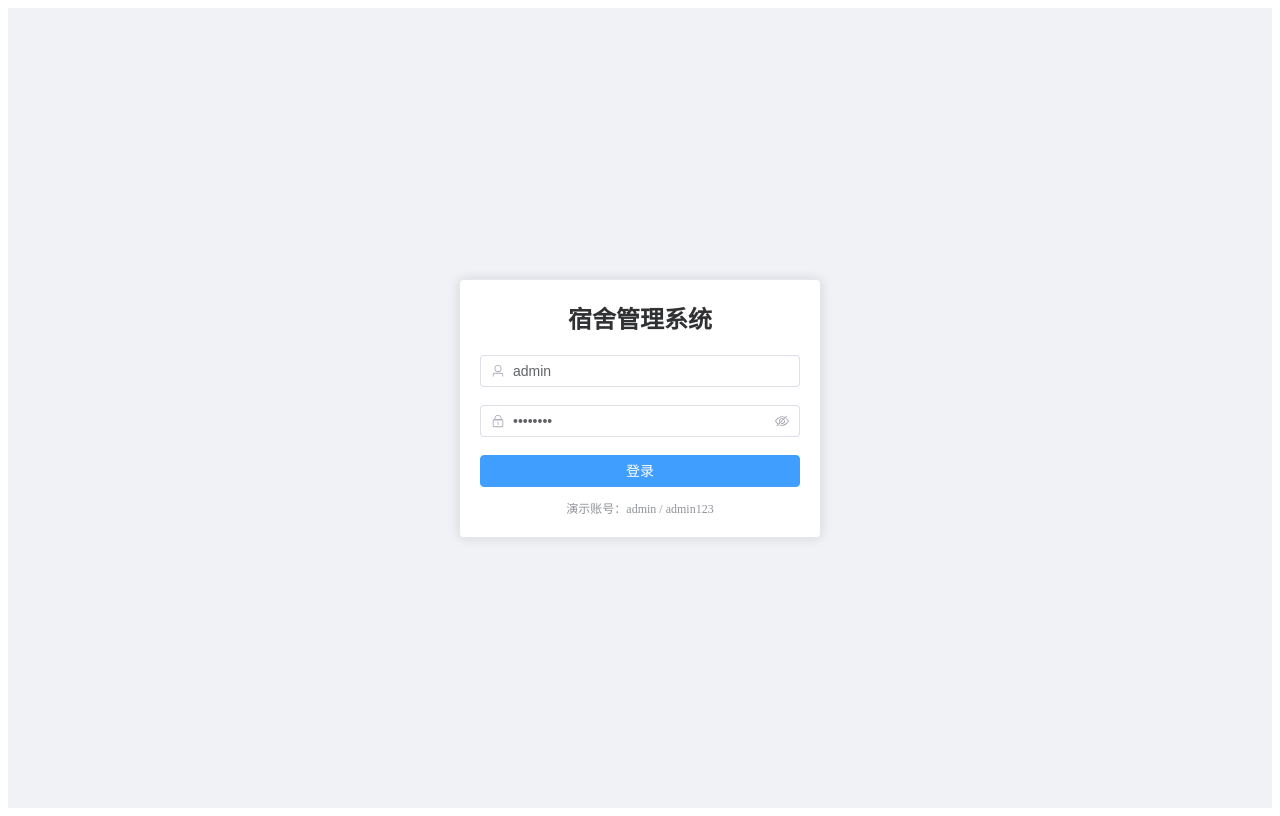
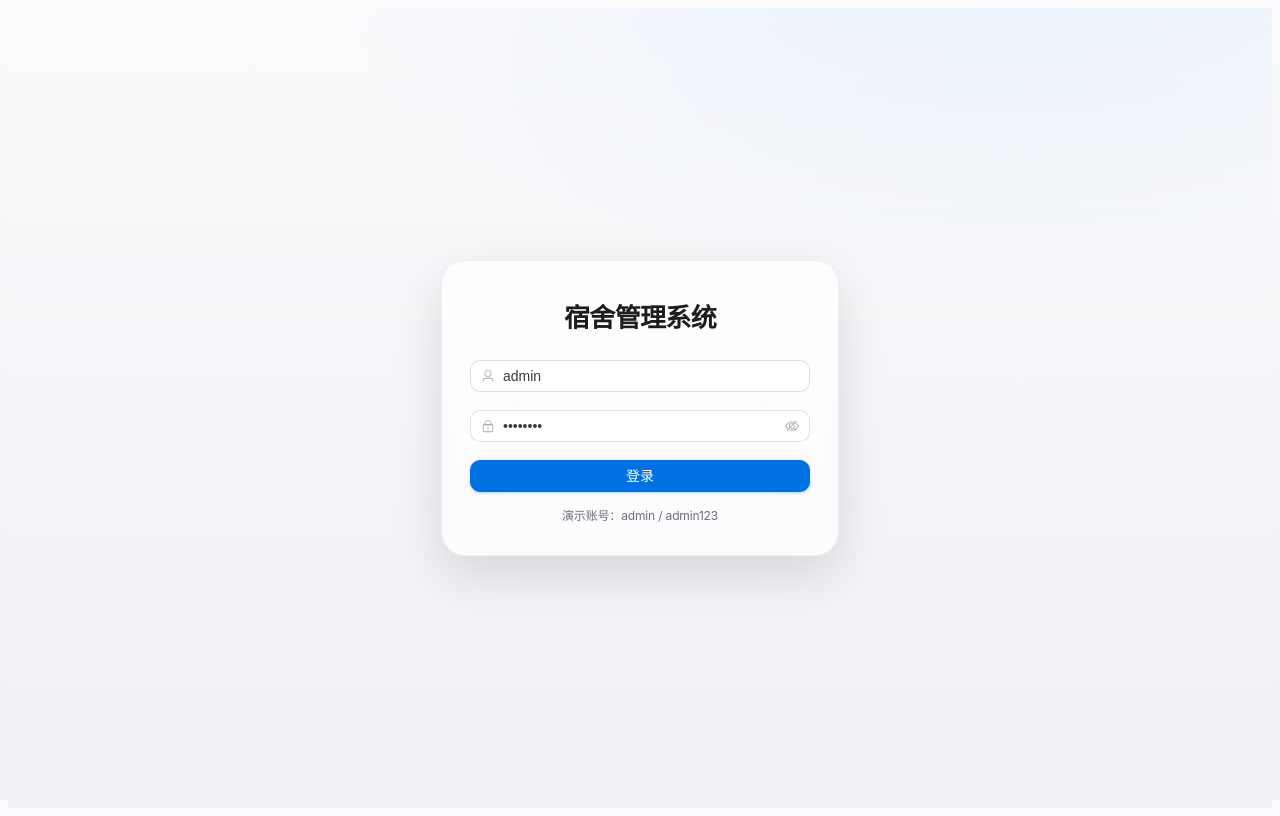
Before and after one commit to Young-123-star/ChipYard, a Vue app in the folder dms-frontend/: page /login in a window 1280 px wide. Built offline with nearby package versions, Linux system fonts and the light colour scheme.

Commit message:
feat(fe): apply Apple-style global theme; blueprint-style info design on board

```diff
--- a/dms-frontend/src/layout/index.vue
+++ b/dms-frontend/src/layout/index.vue
@@ -1,8 +1,8 @@
 <template>
   <el-container class="layout">
-    <el-aside width="210px" class="aside">
-      <div class="logo">宿舍管理系统</div>
-      <el-menu :default-active="route.path" router background-color="#304156" text-color="#bfcbd9" active-text-color="#409eff">
+    <el-aside width="220px" class="aside">
+      <div class="logo">宿舍管理</div>
+      <el-menu :default-active="route.path" router class="menu">
         <el-menu-item index="/buildings"><el-icon><OfficeBuilding /></el-icon><span>楼栋管理</span></el-menu-item>
         <el-menu-item index="/floors"><el-icon><Files /></el-icon><span>楼层管理</span></el-menu-item>
         <el-menu-item index="/rooms"><el-icon><House /></el-icon><span>房间管理</span></el-menu-item>
@@ -46,9 +46,58 @@ function onCommand(cmd: string) {
 
 <style scoped>
 .layout { height: 100vh; }
-.aside { background: #304156; }
-.logo { color: #fff; height: 56px; line-height: 56px; text-align: center; font-weight: bold; font-size: 16px; }
-.header { display: flex; align-items: center; justify-content: space-between; border-bottom: 1px solid #eee; background: #fff; }
-.page-title { font-size: 16px; font-weight: 500; }
-.user { cursor: pointer; display: flex; align-items: center; gap: 4px; }
+.aside {
+  background: var(--dms-surface);
+  backdrop-filter: var(--dms-blur);
+  border-right: 1px solid var(--dms-hairline);
+  padding: 16px 12px 0;
+}
+.logo {
+  color: var(--dms-ink);
+  height: 48px;
+  line-height: 48px;
+  padding-left: 14px;
+  font-weight: 600;
+  font-size: 17px;
+  letter-spacing: -0.02em;
+}
+.menu {
+  border-right: none;
+  background: transparent;
+  --el-menu-item-height: 42px;
+  --el-menu-text-color: var(--dms-ink-2);
+  --el-menu-hover-bg-color: rgba(0, 0, 0, 0.04);
+}
+.menu .el-menu-item {
+  border-radius: 10px;
+  margin-bottom: 2px;
+  font-size: 14px;
+}
+.menu .el-menu-item.is-active {
+  background: rgba(0, 113, 227, 0.1);
+  color: var(--dms-accent);
+  font-weight: 600;
+}
+.header {
+  display: flex;
+  align-items: center;
+  justify-content: space-between;
+  border-bottom: 1px solid var(--dms-hairline);
+  background: var(--dms-surface);
+  backdrop-filter: var(--dms-blur);
+}
+.page-title {
+  font-size: 20px;
+  font-weight: 700;
+  letter-spacing: -0.02em;
+}
+.user {
+  cursor: pointer;
+  display: flex;
+  align-items: center;
+  gap: 4px;
+  color: var(--dms-ink);
+  font-size: 14px;
+}
+.el-main { padding: 28px 32px; }
 </style>
--- a/dms-frontend/src/main.ts
+++ b/dms-frontend/src/main.ts
@@ -2,6 +2,7 @@ import { createApp } from 'vue'
 import { createPinia } from 'pinia'
 import ElementPlus from 'element-plus'
 import 'element-plus/dist/index.css'
+import './styles/theme.css'
 import * as ElementPlusIconsVue from '@element-plus/icons-vue'
 import App from './App.vue'
 import router from './router'
--- /dev/null
+++ b/dms-frontend/src/styles/theme.css
@@ -0,0 +1,146 @@
+/* ============================================================
+   DMS · Apple 风全局主题
+   设计令牌：浅灰渐变底 / 毛玻璃白卡 / 单一蓝强调 / 大圆角软阴影
+   ============================================================ */
+
+:root {
+  /* 色板 */
+  --dms-bg-top: #fbfbfd;
+  --dms-bg-bottom: #f0f0f4;
+  --dms-surface: rgba(255, 255, 255, 0.72);
+  --dms-surface-solid: #ffffff;
+  --dms-ink: #1d1d1f;
+  --dms-ink-2: #6e6e73;
+  --dms-hairline: rgba(0, 0, 0, 0.06);
+  --dms-accent: #0071e3;
+  --dms-ok: #34c759;
+  --dms-warn: #ff9f0a;
+  --dms-bad: #ff453a;
+  --dms-hold: #5e9eff;
+  /* 几何 */
+  --dms-radius-card: 18px;
+  --dms-radius-ctl: 10px;
+  --dms-shadow-card: 0 1px 2px rgba(0, 0, 0, 0.03);
+  --dms-shadow-float: 0 18px 50px rgba(0, 0, 0, 0.12);
+  --dms-blur: blur(30px) saturate(1.6);
+
+  /* Element Plus 变量覆盖 */
+  --el-color-primary: var(--dms-accent);
+  --el-color-primary-light-3: #3d94ea;
+  --el-color-primary-light-5: #7ab8f0;
+  --el-color-primary-light-7: #b3d7f7;
+  --el-color-primary-light-8: #cce4fa;
+  --el-color-primary-light-9: #e8f3fd;
+  --el-color-primary-dark-2: #005bb8;
+  --el-color-success: var(--dms-ok);
+  --el-color-warning: var(--dms-warn);
+  --el-color-danger: var(--dms-bad);
+  --el-color-error: var(--dms-bad);
+  --el-text-color-primary: var(--dms-ink);
+  --el-text-color-regular: #3a3a3c;
+  --el-text-color-secondary: var(--dms-ink-2);
+  --el-border-radius-base: var(--dms-radius-ctl);
+  --el-border-radius-small: 8px;
+  --el-border-color: rgba(0, 0, 0, 0.12);
+  --el-border-color-light: var(--dms-hairline);
+  --el-border-color-lighter: var(--dms-hairline);
+  --el-font-family: -apple-system, "SF Pro SC", "SF Pro Display", "PingFang SC",
+    "HarmonyOS Sans SC", "Microsoft YaHei UI", sans-serif;
+}
+
+html,
+body {
+  font-family: var(--el-font-family);
+  color: var(--dms-ink);
+  background: linear-gradient(180deg, var(--dms-bg-top) 0%, var(--dms-bg-bottom) 100%) fixed;
+  -webkit-font-smoothing: antialiased;
+  letter-spacing: -0.01em;
+}
+
+/* ---------- 卡片：毛玻璃面板 ---------- */
+.el-card {
+  border-radius: var(--dms-radius-card);
+  border: 1px solid var(--dms-hairline);
+  background: var(--dms-surface);
+  backdrop-filter: var(--dms-blur);
+  box-shadow: var(--dms-shadow-card);
+}
+
+/* ---------- 按钮 ---------- */
+.el-button {
+  border-radius: var(--dms-radius-ctl);
+  font-weight: 500;
+}
+.el-button--primary {
+  --el-button-hover-bg-color: #0077ed;
+  box-shadow: 0 1px 3px rgba(0, 113, 227, 0.3);
+}
+
+/* ---------- 输入与选择器 ---------- */
+.el-input__wrapper,
+.el-select__wrapper,
+.el-textarea__inner {
+  border-radius: var(--dms-radius-ctl);
+}
+
+/* ---------- 表格：去重边框感，行悬浮 ---------- */
+.el-table {
+  --el-table-border-color: var(--dms-hairline);
+  --el-table-header-bg-color: transparent;
+  --el-table-header-text-color: var(--dms-ink-2);
+  --el-table-row-hover-bg-color: rgba(0, 113, 227, 0.04);
+  background: transparent;
+  border-radius: 12px;
+  overflow: hidden;
+}
+.el-table th.el-table__cell {
+  font-weight: 500;
+  font-size: 12.5px;
+}
+.el-table .el-table__cell {
+  padding: 10px 0;
+}
+
+/* ---------- 标签（状态 pill） ---------- */
+.el-tag {
+  border-radius: 99px;
+  border: none;
+  font-weight: 600;
+  padding: 0 11px;
+}
+
+/* ---------- 弹窗 ---------- */
+.el-dialog {
+  border-radius: 20px;
+  box-shadow: var(--dms-shadow-float);
+}
+.el-dialog__title {
+  font-weight: 600;
+  letter-spacing: -0.015em;
+}
+
+/* ---------- 分页 ---------- */
+.el-pagination {
+  --el-pagination-button-bg-color: transparent;
+}
+.el-pagination .el-pager li {
+  border-radius: 8px;
+}
+
+/* ---------- 消息提示 ---------- */
+.el-message {
+  border-radius: 99px;
+  border: 1px solid var(--dms-hairline);
+  backdrop-filter: var(--dms-blur);
+}
+
+/* ---------- 下拉菜单 ---------- */
+.el-dropdown-menu,
+.el-select-dropdown {
+  border-radius: 14px;
+}
+.el-popper.is-light {
+  border-radius: 14px;
+  border-color: var(--dms-hairline);
+  box-shadow: 0 10px 36px rgba(0, 0, 0, 0.1);
+}
--- a/dms-frontend/src/views/login/index.vue
+++ b/dms-frontend/src/views/login/index.vue
@@ -56,9 +56,26 @@ async function onSubmit() {
   display: flex;
   align-items: center;
   justify-content: center;
-  background: #f0f2f5;
+  background:
+    radial-gradient(1200px 600px at 80% -10%, rgba(0, 113, 227, 0.08), transparent 60%),
+    linear-gradient(180deg, #fbfbfd 0%, #eef0f4 100%);
 }
-.login-card { width: 360px; }
-.title { text-align: center; margin: 0 0 20px; color: #303133; }
-.hint { text-align: center; color: #909399; font-size: 12px; margin: 12px 0 0; }
+.login-card {
+  width: 380px;
+  border-radius: 24px;
+  border: 1px solid var(--dms-hairline);
+  background: var(--dms-surface);
+  backdrop-filter: var(--dms-blur);
+  box-shadow: var(--dms-shadow-float);
+  padding: 12px 8px;
+}
+.title {
+  text-align: center;
+  margin: 4px 0 26px;
+  color: var(--dms-ink);
+  font-size: 26px;
+  font-weight: 700;
+  letter-spacing: -0.025em;
+}
+.hint { text-align: center; color: var(--dms-ink-2); font-size: 12px; margin: 14px 0 0; }
 </style>
```
Also changed, not shown: dms-frontend/src/views/resource/board.vue (+97 -22 lines), 3 other files (tests, documents, lock files or other folders).
